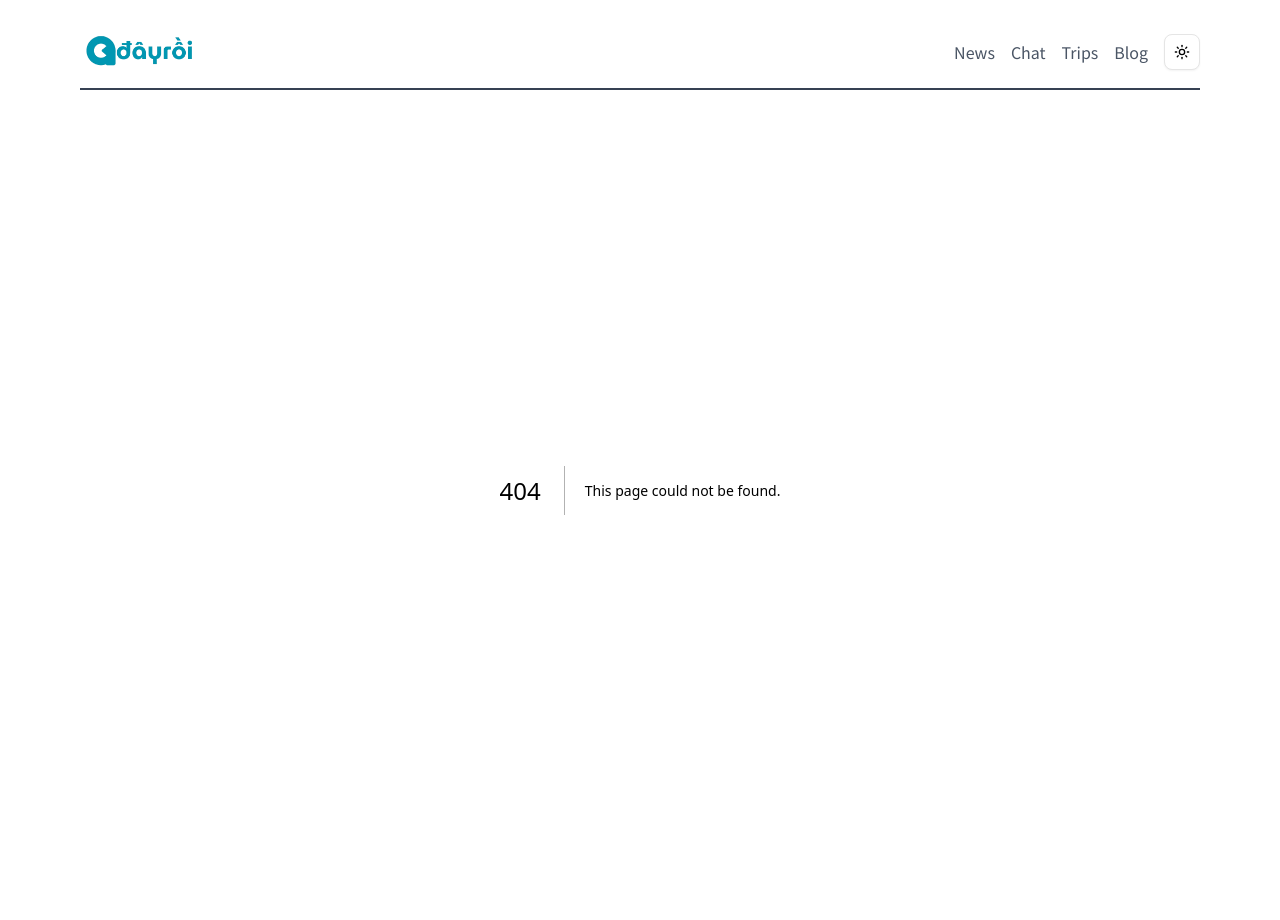
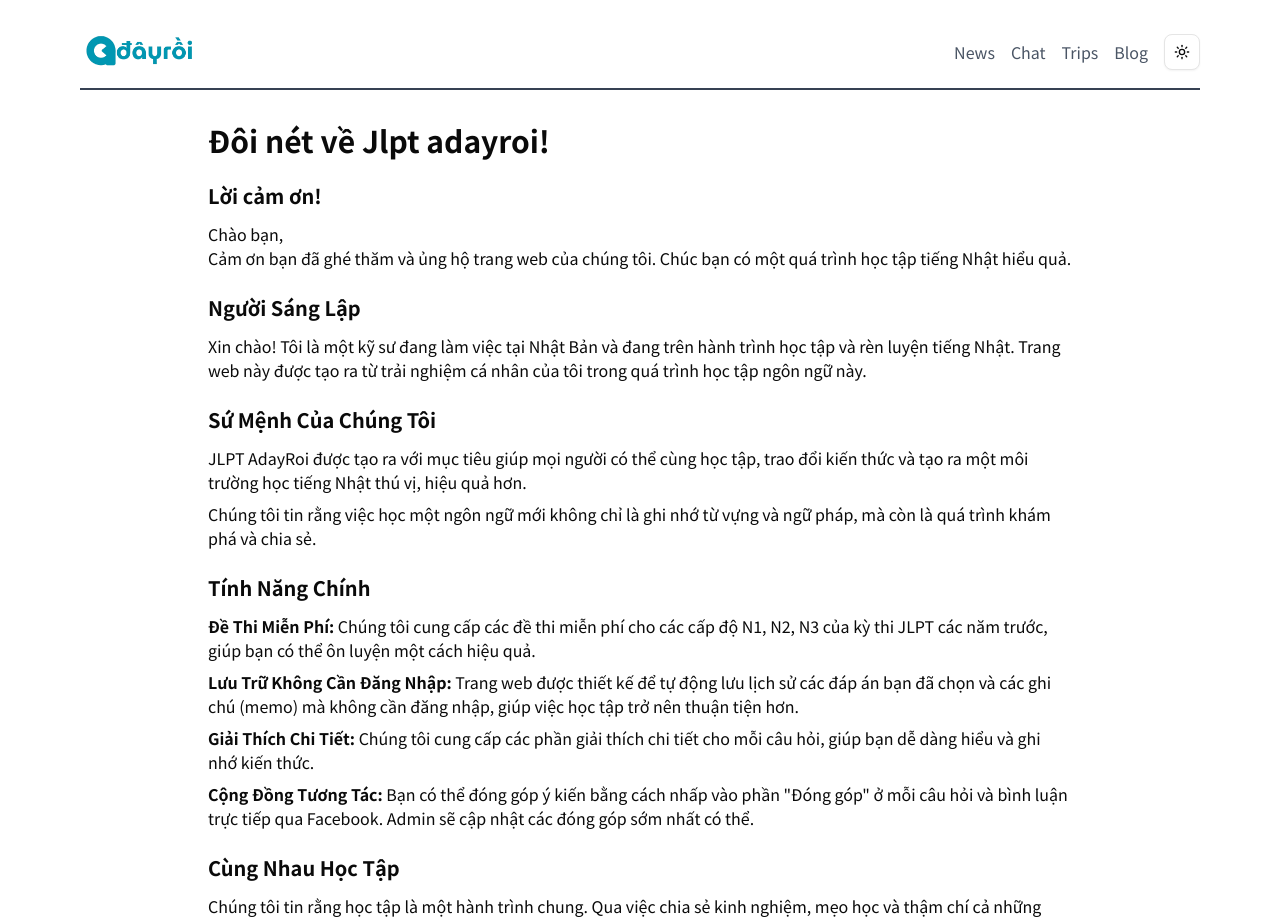
Before and after one commit to hungdoba/jlpt.adayroi.jp, a Next.js app: page /about-us in a window 1280 px wide. Before the commit this address had no page. Shown: the top 920 px of the page. Built offline with nearby package versions, Linux system fonts and the light colour scheme.

Commit message:
feat: add About Us page with mission, features, and community engagement details

```diff
--- /dev/null
+++ b/src/app/about-us/page.tsx
@@ -0,0 +1,80 @@
+export default function AboutUs() {
+  return (
+    <div className="container mx-auto px-4 py-8 max-w-4xl">
+      <h1 className="text-3xl font-bold mb-6">Đôi nét về Jlpt adayroi!</h1>
+
+      <section className="mb-6">
+        <h2 className="text-xl font-semibold mb-3">Lời cảm ơn!</h2>
+        <p className="mb-2">
+          Chào bạn, <br></br>
+          Cảm ơn bạn đã ghé thăm và ủng hộ trang web của chúng tôi. Chúc bạn có
+          một quá trình học tập tiếng Nhật hiểu quả.
+        </p>
+      </section>
+
+      <section className="mb-6">
+        <h2 className="text-xl font-semibold mb-3">Người Sáng Lập</h2>
+        <p className="mb-2">
+          Xin chào! Tôi là một kỹ sư đang làm việc tại Nhật Bản và đang trên
+          hành trình học tập và rèn luyện tiếng Nhật. Trang web này được tạo ra
+          từ trải nghiệm cá nhân của tôi trong quá trình học tập ngôn ngữ này.
+        </p>
+      </section>
+
+      <section className="mb-6">
+        <h2 className="text-xl font-semibold mb-3">Sứ Mệnh Của Chúng Tôi</h2>
+        <p className="mb-2">
+          JLPT AdayRoi được tạo ra với mục tiêu giúp mọi người có thể cùng học
+          tập, trao đổi kiến thức và tạo ra một môi trường học tiếng Nhật thú
+          vị, hiệu quả hơn.
+        </p>
+        <p className="mb-2">
+          Chúng tôi tin rằng việc học một ngôn ngữ mới không chỉ là ghi nhớ từ
+          vựng và ngữ pháp, mà còn là quá trình khám phá và chia sẻ.
+        </p>
+      </section>
+
+      <section className="mb-6">
+        <h2 className="text-xl font-semibold mb-3">Tính Năng Chính</h2>
+        <p className="mb-2">
+          <strong>Đề Thi Miễn Phí:</strong> Chúng tôi cung cấp các đề thi miễn
+          phí cho các cấp độ N1, N2, N3 của kỳ thi JLPT các năm trước, giúp bạn
+          có thể ôn luyện một cách hiệu quả.
+        </p>
+        <p className="mb-2">
+          <strong>Lưu Trữ Không Cần Đăng Nhập:</strong> Trang web được thiết kế
+          để tự động lưu lịch sử các đáp án bạn đã chọn và các ghi chú (memo) mà
+          không cần đăng nhập, giúp việc học tập trở nên thuận tiện hơn.
+        </p>
+        <p className="mb-2">
+          <strong>Giải Thích Chi Tiết:</strong> Chúng tôi cung cấp các phần giải
+          thích chi tiết cho mỗi câu hỏi, giúp bạn dễ dàng hiểu và ghi nhớ kiến
+          thức.
+        </p>
+        <p className="mb-2">
+          <strong>Cộng Đồng Tương Tác:</strong> Bạn có thể đóng góp ý kiến bằng
+          cách nhấp vào phần &quot;Đóng góp&quot; ở mỗi câu hỏi và bình luận
+          trực tiếp qua Facebook. Admin sẽ cập nhật các đóng góp sớm nhất có
+          thể.
+        </p>
+      </section>
+
+      <section className="mb-6">
+        <h2 className="text-xl font-semibold mb-3">Cùng Nhau Học Tập</h2>
+        <p className="mb-2">
+          Chúng tôi tin rằng học tập là một hành trình chung. Qua việc chia sẻ
+          kinh nghiệm, mẹo học và thậm chí cả những khó khăn, chúng ta có thể
+          tạo ra một cộng đồng học tập mạnh mẽ và hỗ trợ nhau.
+        </p>
+        <p className="mb-2">
+          Hãy tham gia cùng chúng tôi trong hành trình chinh phục tiếng Nhật và
+          kỳ thi JLPT!
+        </p>
+      </section>
+
+      <div className="mt-8 text-sm text-gray-600">
+        <p>Cập nhật: {new Date().toLocaleDateString()}</p>
+      </div>
+    </div>
+  );
+}
```
